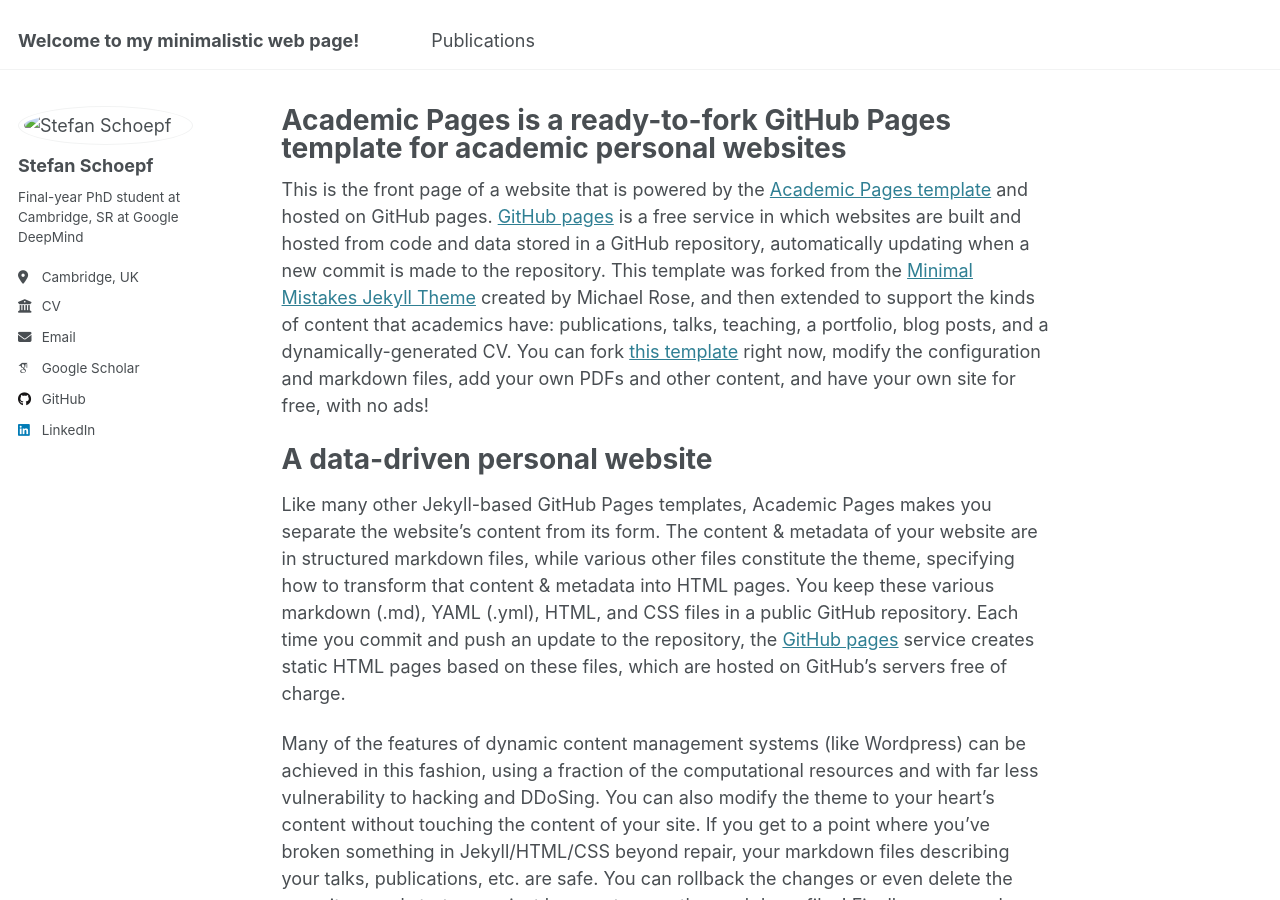
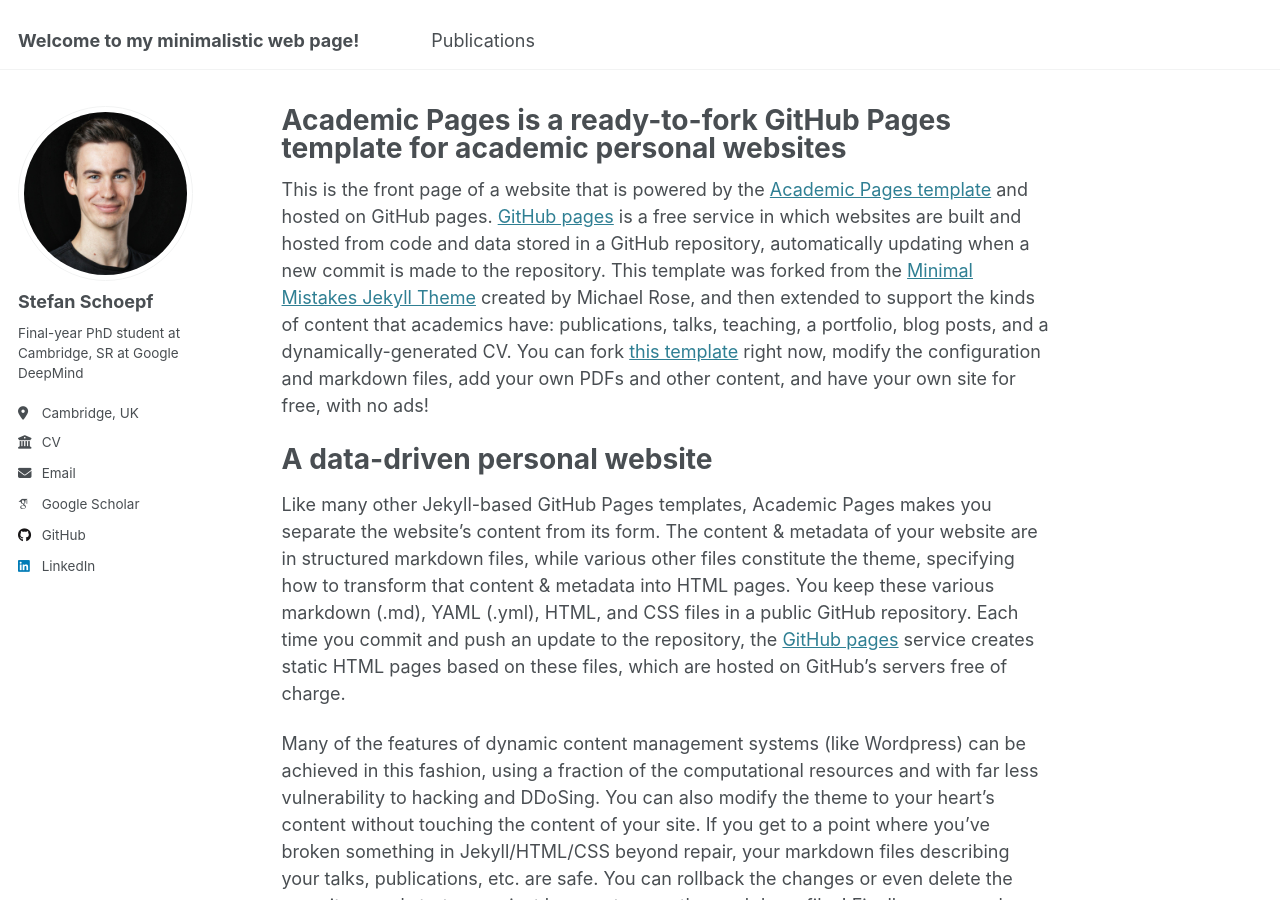
Before and after one commit to if-loops/if-loops.github.io, a Jekyll site: the page built from _pages/about.md, in a window 1280 px wide and 900 px high. Built offline with Jekyll 4.4.1, drawn with Linux system fonts in a browser that asks for light colours; some web fonts are replaced.

Commit message:
test image

```diff
--- a/_config.yml
+++ b/_config.yml
@@ -27,7 +27,7 @@ author:
   pronouns         : # example: "she/her"
   bio              : "Final-year PhD student at Cambridge, SR at Google DeepMind"
   location         : "Cambridge, UK"
-  employer         : "test" #"https://drive.google.com/file/d/1r6KXsq2TcihRs_zbkuoPRau0FgOO6uqU/view?usp=sharing"
+  employer         : "https://drive.google.com/file/d/1r6KXsq2TcihRs_zbkuoPRau0FgOO6uqU/view?usp=sharing"
   uri              : # URL
   email            : "ss2823@cam.ac.uk"
 
--- a/_includes/author-profile.html
+++ b/_includes/author-profile.html
@@ -10,8 +10,7 @@
     {% if author.avatar contains "://" %}
     <img src="{{ author.avatar }}" alt="{{ author.name }}">
     {% else %}
-    <img src="{{ author.avatar | prepend: " /images/" | prepend: base_path }}" class="author__avatar"
-      alt="{{ author.name }}">
+    <img src="/images/{{ author.avatar }}" class="author__avatar" alt="{{ author.name }}">
     {% endif %}
   </div>
 
```
Also changed, not shown: 1 other file.
